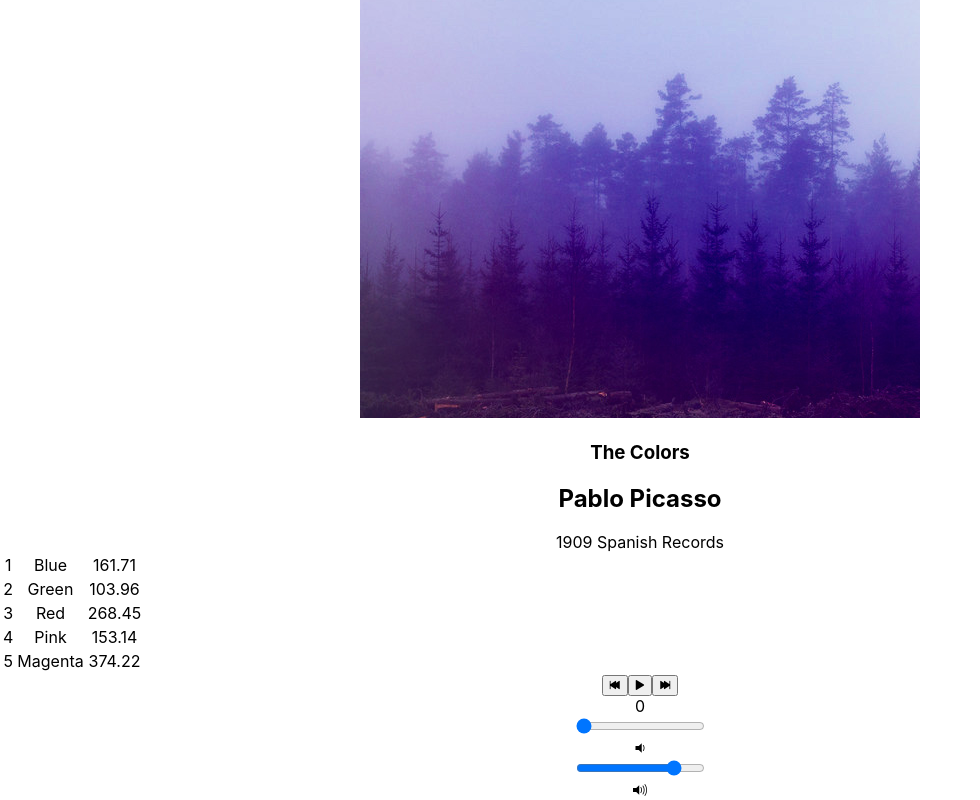
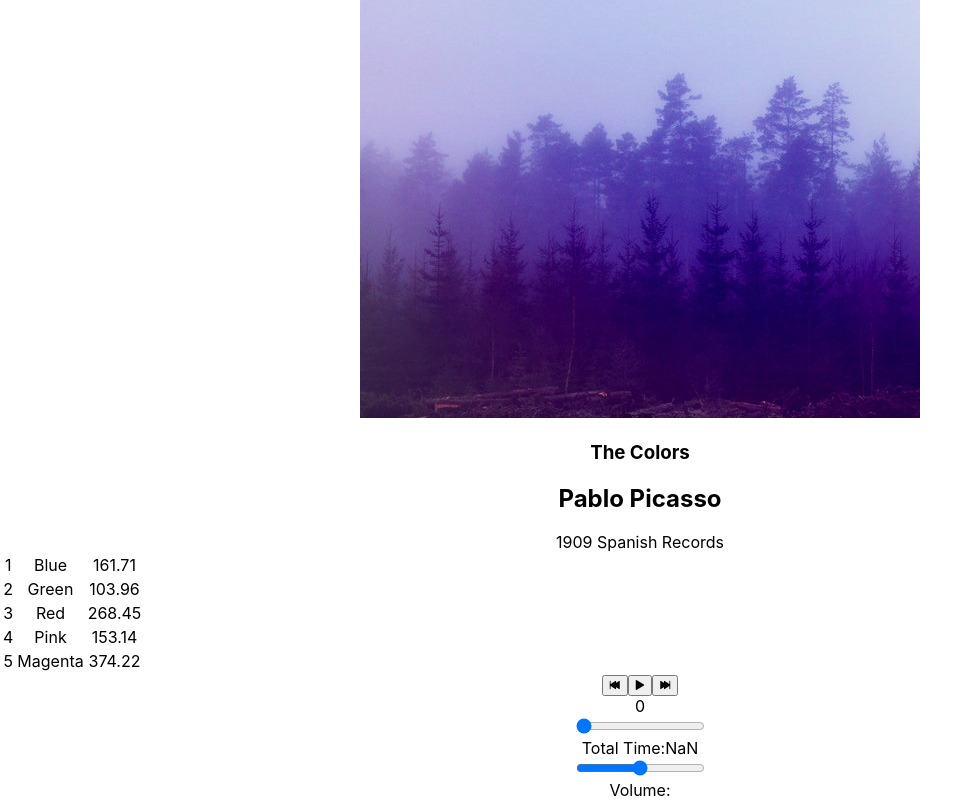
Before and after one commit to slingaxesf/bloc-jams-react, a React (Create React App) app: page /album/the-colors in a window 1280 px wide. Shown: the part 244-1044 px from the top of the page, without its empty margins (0-980 px from the left). Built offline with nearby package versions, Linux system fonts and the light colour scheme.

Commit message:
volume slider working 2:25pm

```diff
--- a/src/components/Album.js
+++ b/src/components/Album.js
@@ -14,18 +14,18 @@ class Album extends Component {
          this.state = {
            album: album,
            currentSong: album.songs[0],
+           currentTime: 0,
+           duration: false,
            isPlaying: false,
            hoveredSong: null,
-           currentTime: 0,
-           duration: false
-
+           currentVolume: 0.0
          };
 
          this.audioElement = document.createElement('audio');
          this.audioElement.src = album.songs[0].audioSrc;
   } // end constructor
 
-
+         // audio control methods
          play() {
            this.audioElement.play();
            this.setState({ isPlaying: true });
@@ -36,6 +36,7 @@ class Album extends Component {
            this.setState({ isPlaying: false });
          }
 
+         // component lifecycles
          componentDidMount() {
            this.eventListeners = {
              timeupdate: e => {
@@ -43,16 +44,22 @@ class Album extends Component {
              },
              durationchange: e => {
                this.setState({ duration: this.audioElement.duration });
+             },
+             volumechange: e => {
+               this.setState({ currentVolume: this.audioElement.volume});
              }
+
            };
            this.audioElement.addEventListener('timeupdate', this.eventListeners.timeupdate);
            this.audioElement.addEventListener('durationchange', this.eventListeners.durationchange);
+           this.audioElement.addEventListener('volumechange', this.eventListeners.volumechange);
          }
 
          componentWillUnmount() {
            this.audioElement.src = null;
            this.audioElement.removeEventListener('timeupdate', this.eventListeners.timeupdate);
            this.audioElement.removeEventListener('durationchange', this.eventListeners.durationchange);
+           this.audioElement.removeEventListener('volumechange', this.eventListeners.volumechange);
          }
 
          setSong(song) {
@@ -79,6 +86,8 @@ class Album extends Component {
           }
 
           handleTimeChange(e) {
+             console.log("element duration:" + this.audioElement.duration);
+             console.log("e target value" + e.target.value);
              const newTime = this.audioElement.duration * e.target.value;
              this.audioElement.currentTime = newTime;
              this.setState({ currentTime: newTime });
@@ -91,6 +100,15 @@ class Album extends Component {
           const newSong = this.state.album.songs[newIndex];
           this.setSong(newSong);
           this.play();
+          }
+
+          handleVolumeChange(e){
+             console.log(e.target.value);
+             console.log("audio element volume:" + this.audioElement.volume);
+             const newVolume = e.target.value;
+             console.log(newVolume);
+             this.audioElement.volume = newVolume;
+             this.setState({currentVolume: newVolume});
           }
 
           setHoveredSong(index){
@@ -144,11 +162,12 @@ class Album extends Component {
            isPlaying={this.state.isPlaying}
            currentSong={this.state.currentSong}
            currentTime={this.audioElement.currentTime}
-           durationj={this.audioElement.duration}
+           duration={this.audioElement.duration}
            handleSongClick={() => this.handleSongClick(this.state.currentSong)}
            handlePrevClick={() => this.handlePrevClick()}
            handleNextClick={() => this.handleNextClick()}
            handleTimeChange={(e) => this.handleTimeChange(e)}
+           handleVolumeChange={(e) => this.handleVolumeChange(e)}
 
          />
       </section>
--- a/src/components/PlayerBar.js
+++ b/src/components/PlayerBar.js
@@ -26,12 +26,22 @@ class PlayerBar extends Component {
           step="0.01"
           onChange={this.props.handleTimeChange}
         />
-        <div className="total-time">{this.props.duration}</div>
+        <div className="total-time">Total Time:{this.props.duration}</div>
        </section>
+
        <section id="volume-control">
-         <div className="icon ion-volume-low"></div>
-         <input type="range" className="seek-bar" value="80" />
-         <div className="icon ion-volume-high"></div>
+       <div className="volume">{this.props.currentVolume}</div>
+        <input
+          type="range"
+          className="volume-bar"
+          name="Volume"
+          value={this.props.currentVolume}
+          max="1.0"
+          min="0"
+          step="0.01"
+          onChange={this.props.handleVolumeChange}
+        />
+        <div>Volume:</div>
        </section>
       </section>
     );
```
